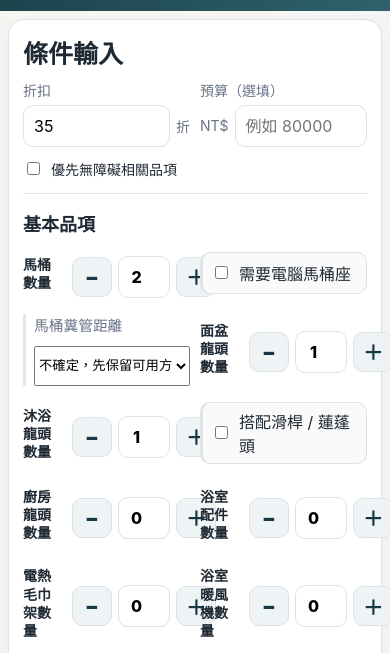
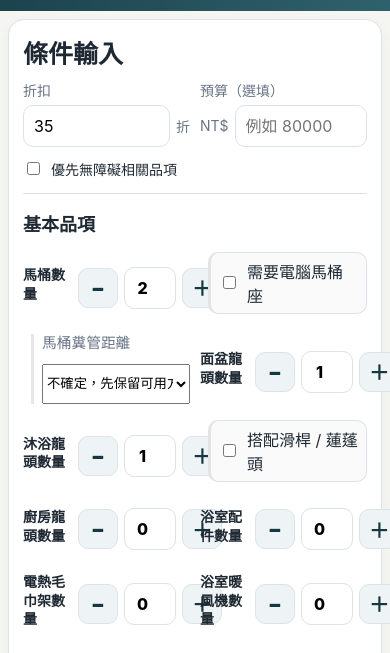
Before and after one commit to caesar02887095-commits/caesar-product-selector, a plain HTML site: page index.html in a window 390 px wide. Shown: the part 115-768 px from the top of the page. Drawn offline with Linux system fonts and the light colour scheme; no server answers.

Commit message:
Add files via upload

```diff
--- a/style.css
+++ b/style.css
@@ -174,3 +174,101 @@
     padding-left: 8px;
   }
 }
+
+
+/* v21: 品項群組版面
+   每個品項固定：
+   品項數量      - 數量 +
+   (額外勾選)
+   (額外勾選)
+*/
+.item-qty-row {
+  display: grid !important;
+  grid-template-columns: minmax(0, 1fr) auto;
+  align-items: center;
+  column-gap: 12px;
+  row-gap: 0;
+  width: 100%;
+  max-width: 100%;
+  box-sizing: border-box;
+  margin-top: 14px;
+  margin-bottom: 0;
+}
+
+.item-qty-row > span {
+  min-width: 0;
+  font-weight: 700;
+  line-height: 1.35;
+  white-space: normal;
+  overflow-wrap: anywhere;
+}
+
+.item-qty-row .stepper {
+  justify-self: end;
+  flex: none;
+  width: 124px;
+  min-width: 124px;
+  max-width: 124px;
+}
+
+.item-sub-row {
+  display: flex;
+  align-items: center;
+  width: calc(100% - 10px);
+  max-width: calc(100% - 10px);
+  box-sizing: border-box;
+  margin-top: 6px;
+  margin-left: 10px;
+  padding-left: 10px;
+  border-left: 3px solid rgba(120, 120, 120, 0.18);
+}
+
+.check-row.item-sub-row {
+  gap: 8px;
+}
+
+.pipe-row {
+  display: grid;
+  grid-template-columns: minmax(82px, auto) minmax(0, 1fr);
+  align-items: center;
+  gap: 8px;
+}
+
+.pipe-row span {
+  color: var(--muted);
+  font-size: 0.92rem;
+  line-height: 1.3;
+}
+
+.pipe-row select {
+  width: 100%;
+  min-width: 0;
+  max-width: 100%;
+  box-sizing: border-box;
+}
+
+@media (max-width: 640px) {
+  .item-qty-row {
+    grid-template-columns: minmax(0, 1fr) 112px;
+    column-gap: 8px;
+    margin-top: 12px;
+  }
+
+  .item-qty-row .stepper {
+    width: 112px;
+    min-width: 112px;
+    max-width: 112px;
+  }
+
+  .item-sub-row {
+    width: calc(100% - 8px);
+    max-width: calc(100% - 8px);
+    margin-left: 8px;
+    padding-left: 8px;
+  }
+
+  .pipe-row {
+    grid-template-columns: 1fr;
+    gap: 6px;
+  }
+}
```
Also changed, not shown: 1 other file.
